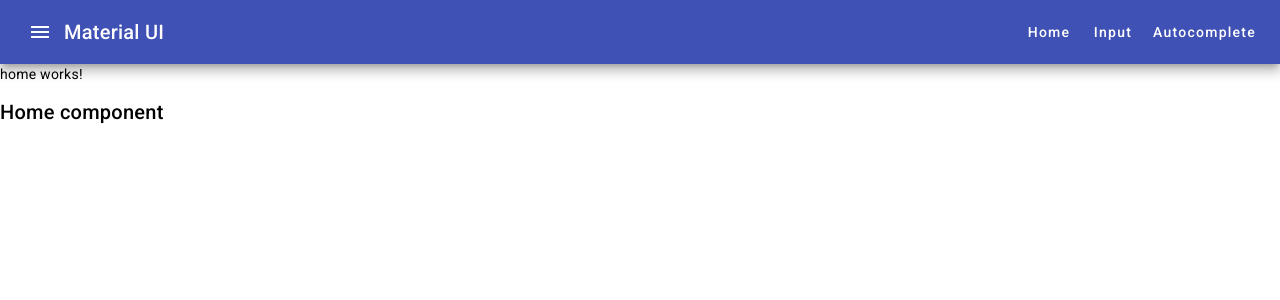
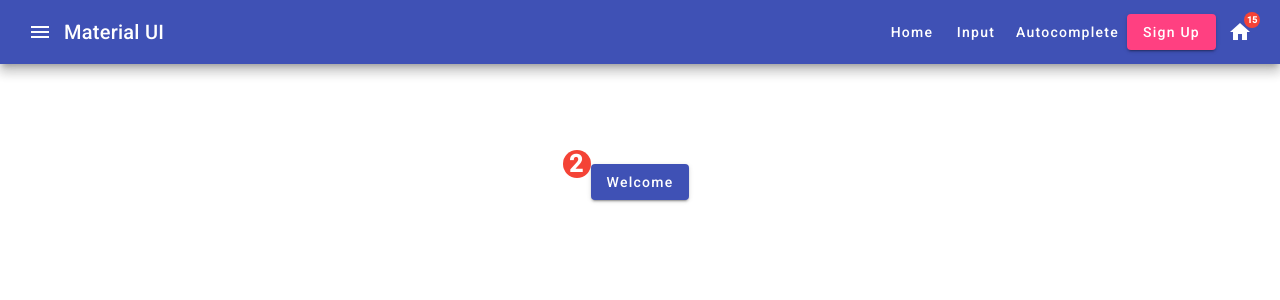
Before and after one commit to shruti97k/Bootstrap-App, an Angular app: page / in a window 1280 px wide. Shown: the top 300 px of the page. Built offline with nearby package versions, Linux system fonts and the light colour scheme.

Commit message:
I used badge and notification icon with functionality

```diff
--- a/src/MaterialModule.ts
+++ b/src/MaterialModule.ts
@@ -6,6 +6,7 @@ import {MatIconModule} from '@angular/material/icon';
 import {MatButtonModule} from '@angular/material/button';
 import {MatMenuModule} from '@angular/material/menu';
 import {MatToolbarModule} from '@angular/material/toolbar';
+import {MatBadgeModule} from '@angular/material/badge';
 
 
 @NgModule({
@@ -16,7 +17,8 @@ import {MatToolbarModule} from '@angular/material/toolbar';
         MatToolbarModule,
         MatButtonModule,
         MatIconModule,
-        MatMenuModule
+        MatMenuModule,
+        MatBadgeModule
     ]
 })
 
--- a/src/app/component/home/home.component.css
+++ b/src/app/component/home/home.component.css
@@ -0,0 +1,6 @@
+.home{
+    justify-content: center;
+    display: flex;
+    margin-top: 100px;
+
+}
--- a/src/app/component/home/home.component.html
+++ b/src/app/component/home/home.component.html
@@ -1,2 +1,3 @@
-<p>home works!</p>
-<h2>Home component</h2>
+<div class="home">
+    <button matBadge="2" mat-raised-button matBadgeHidden="false" matBadgePosition="before" matBadgeSize="large"  matBadgeOverlap="false" matBadgeColor="warn" color="primary">Welcome</button>
+</div>
--- a/src/app/component/menubar/menubar.component.html
+++ b/src/app/component/menubar/menubar.component.html
@@ -7,6 +7,11 @@
     <button routerlink=""  mat-button>Home</button>
     <button routerlink="input" mat-button>Input</button>
     <button routerlink="autocomplete"  mat-button>Autocomplete</button>
+    <button mat-raised-button color="accent">Sign Up</button>
+    <button (click)="badgevisibility()" mat-icon-button>
+        <mat-icon [matBadgeHidden]="badgevisible" matBadge="15" matBadgeSize="small" matBadgeColor="warn">home</mat-icon>
+    </button>
+
 </mat-toolbar>
 
 <router-outlet></router-outlet>
--- a/src/app/component/menubar/menubar.component.ts
+++ b/src/app/component/menubar/menubar.component.ts
@@ -6,5 +6,8 @@ import { Component } from '@angular/core';
   styleUrls: ['./menubar.component.css']
 })
 export class MenubarComponent {
-
+  badgevisible=false;
+  badgevisibility(){
+    this.badgevisible=true
+  }
 }
```
